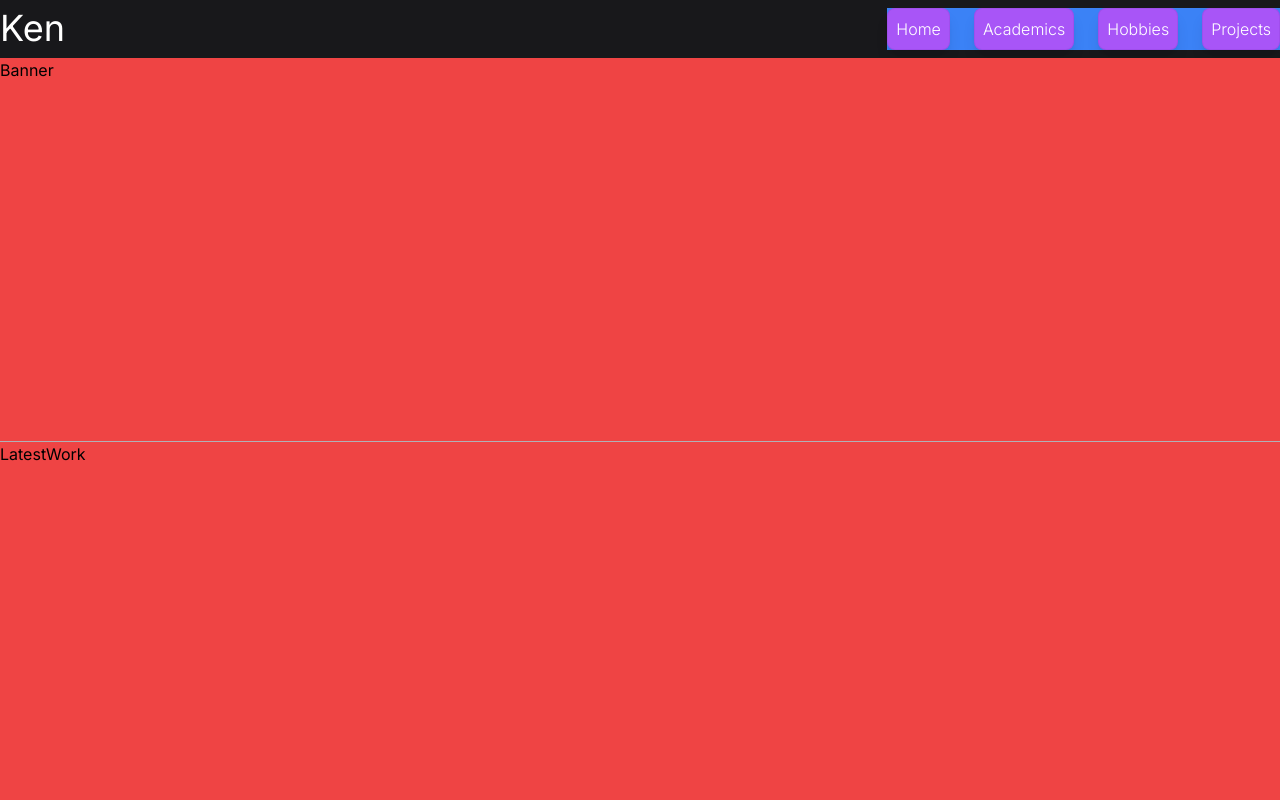
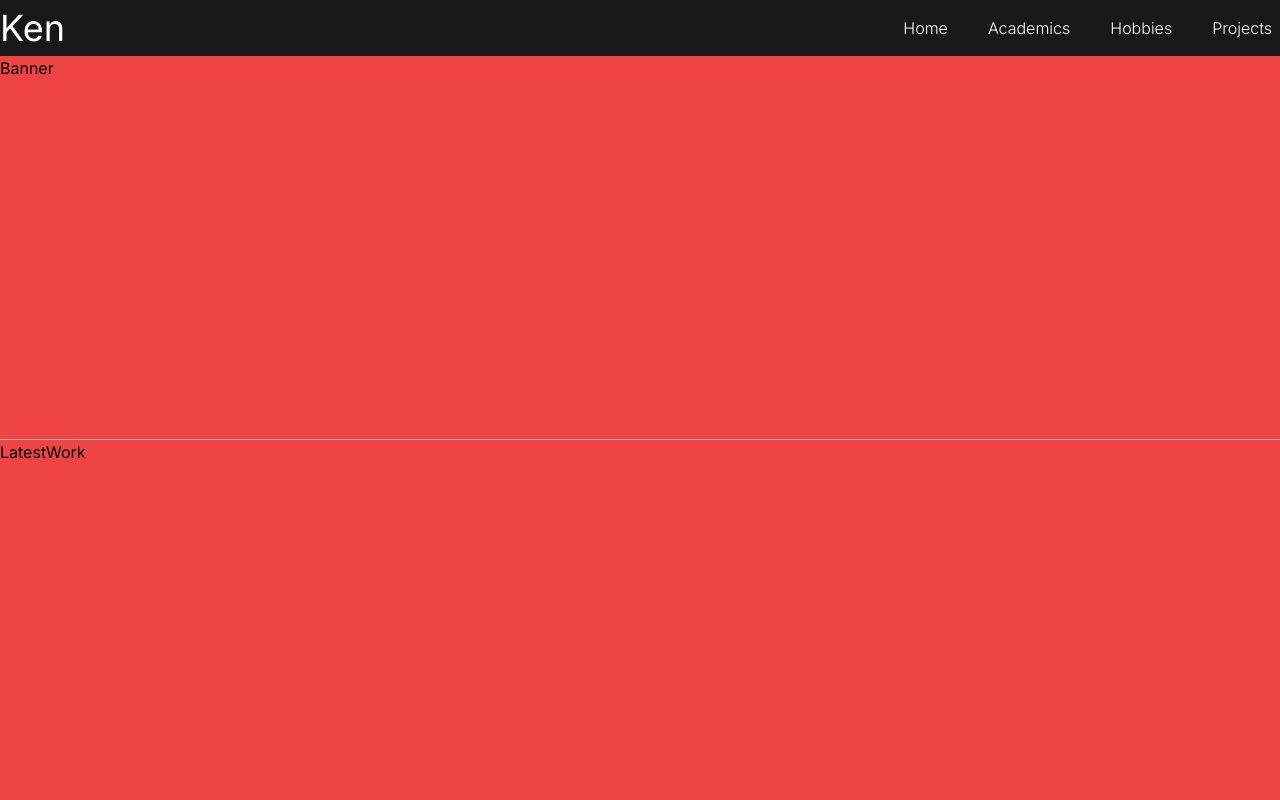
Before and after one commit to kankenny/personal-website, a Next.js app: page / in a window 1280 px wide. Shown: the top 800 px of the page. Built offline with nearby package versions, Linux system fonts and the light colour scheme.

Commit message:
Remove color boundaries of the LinkMenu components in the Header and Footer.

```diff
--- a/src/components/layout/link-menu/LinkItem.tsx
+++ b/src/components/layout/link-menu/LinkItem.tsx
@@ -9,7 +9,7 @@ type Props = {
 const LinkItem = ({ linkText, isSelected, key }: Props) => {
 	return (
 		<li
-			className="bg-purple-500 p-2 shadow-lg rounded-lg duration-200 hover:scale-105 cursor-pointer border border-purple-900 border-opacity-10 text-center font-light "
+			className="p-2 duration-200 hover:scale-110 cursor-pointer text-center font-light "
 			key={key}
 		>
 			{linkText}
--- a/src/components/layout/link-menu/LinkItemsContainer.tsx
+++ b/src/components/layout/link-menu/LinkItemsContainer.tsx
@@ -11,7 +11,7 @@ const LinkItemsContainer = ({ areHeaderLinks, children }: Props) => {
 		: ' flex-col space-y-6 space-x-0 md:space-x-6 md:space-y-0 md:flex-row my-auto'
 
 	return (
-		<ul className={`container flex bg-blue-500 max-w-fit ${twClasses}`}>
+		<ul className={`container flex max-w-fit ${twClasses}`}>
 			{children}
 		</ul>
 	)
```
